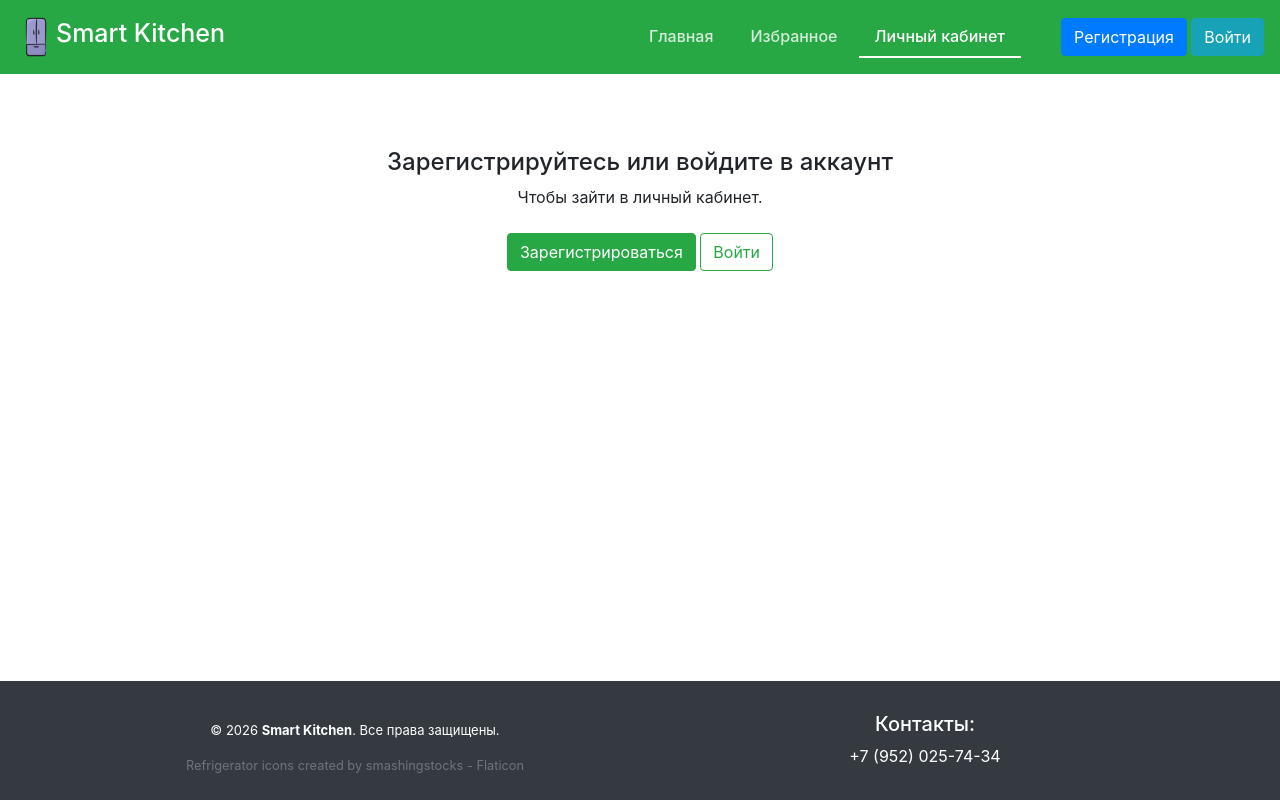
After one commit to Er01Egor/Flask-Project, a Flask app: page /account/1 in a window 1280 px wide. The commit adds this page. Run offline with Flask 3, Linux system fonts and the light colour scheme; some libraries are stand-ins or nearby versions.

Commit message:
заготовка к личному кабинету

```diff
--- a/main.py
+++ b/main.py
@@ -7,6 +7,7 @@ from data.user import User
 from forms.user import RegisterForm
 from forms.user import LoginForm
 from flask_login import login_user, logout_user, login_required
+from flask import redirect, url_for, abort
 from flask_login import LoginManager, current_user
 
 app = Flask(__name__)
@@ -25,7 +26,7 @@ login_manager.init_app(app)
 @login_manager.user_loader
 def load_user(user_id):
     db_sess = db_session.create_session()
-    return db_sess.query(User).get(user_id)
+    return db_sess.get(User, user_id)
 
 
 @app.route('/')
@@ -152,5 +153,23 @@ def logout():
     return redirect('/')
 
 
+@app.route('/account/<int:user_id>')
+# @login_required
+def personal_account(user_id):
+    """
+    if current_user.id != user_id:
+        return redirect(url_for('personal_account', user_id=current_user.id))
+    db_sess = db_session.create_session()
+    user = db_sess.query(User).filter(User.id == user_id).first()
+    if not user:
+        abort(404)
+    """
+    if current_user.is_authenticated:
+        return render_template('personal_account.html', title='Личный кабинет', user_info=user_id)
+    else:
+        return render_template('not_registered.html')
+
+
+
 if __name__ == '__main__':
     app.run(port=8080, host='127.0.0.1')
--- a/templates/base.html
+++ b/templates/base.html
@@ -22,9 +22,15 @@
             </li>
 
             <li class="nav-item">
-                <div class="favour_nav">
+                <div>
                     <a class="nav-link {{ 'active' if request.endpoint == 'favourites' else '' }}"
                        href="{{ url_for('favourites') }}">Избранное</a>
+                </div>
+            </li>
+            <li class="nav-item">
+                <div class="favour_nav">
+                    <a class="nav-link {{ 'active' if request.endpoint == 'personal_account' else '' }}"
+                       href="{{ url_for('personal_account', user_id=1) }}">Личный кабинет</a>
                 </div>
             </li>
 
--- /dev/null
+++ b/templates/not_registered.html
@@ -0,0 +1,11 @@
+{% extends "base.html" %}
+{% block content %}
+<div class="container text-center mt-5">
+    <h4>Зарегистрируйтесь или войдите в аккаунт</h4>
+    <p>Чтобы зайти в личный кабинет.</p>
+    <div class="mt-4">
+        <a href="{{ url_for('index') }}" class="btn btn-success">Зарегистрироваться</a>
+        <a href="{{ url_for('index') }}" class="btn btn-outline-success ms-2">Войти</a>
+    </div>
+</div>
+{% endblock %}
```
Also changed, not shown: templates/personal_account.html (added, +7 -0 lines).
